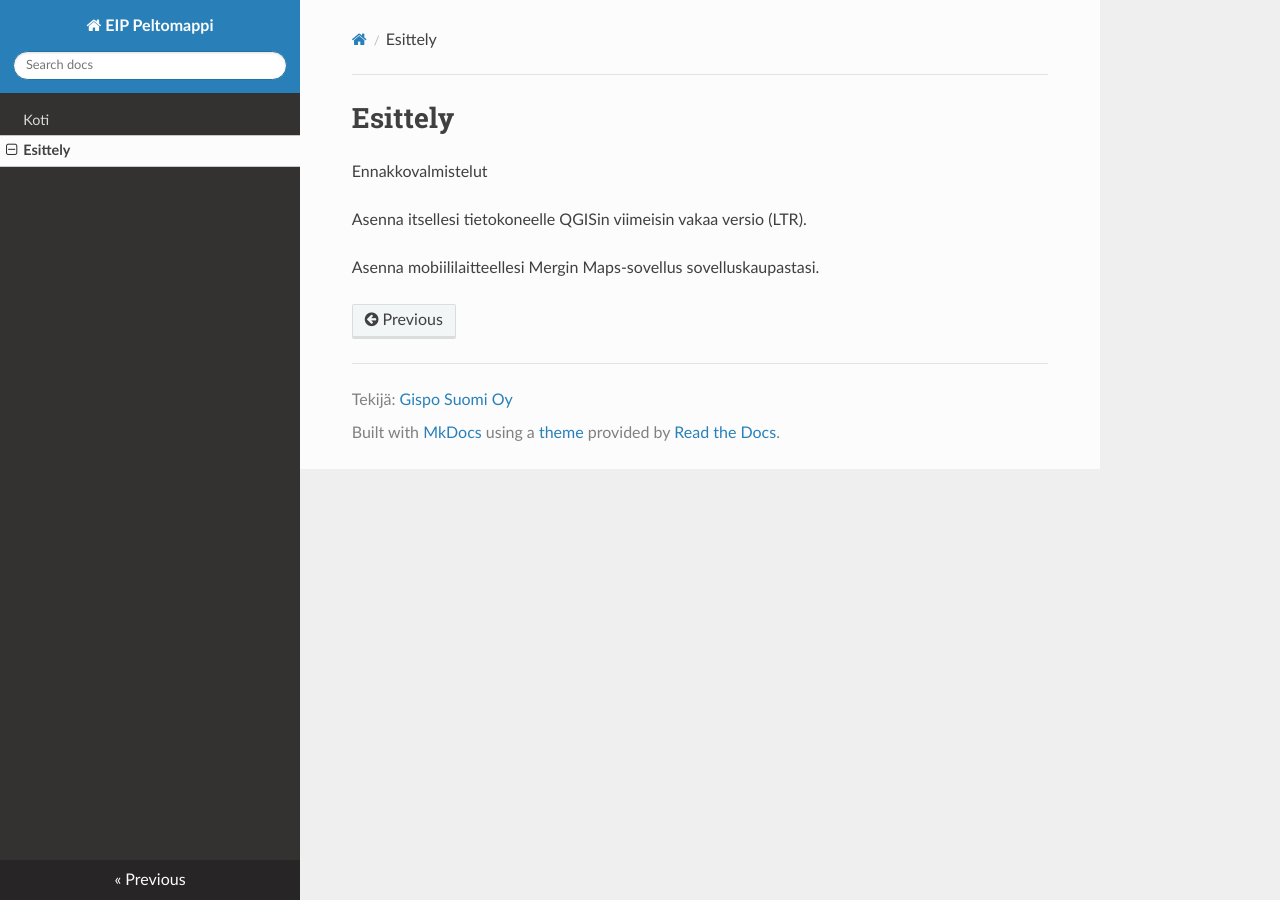
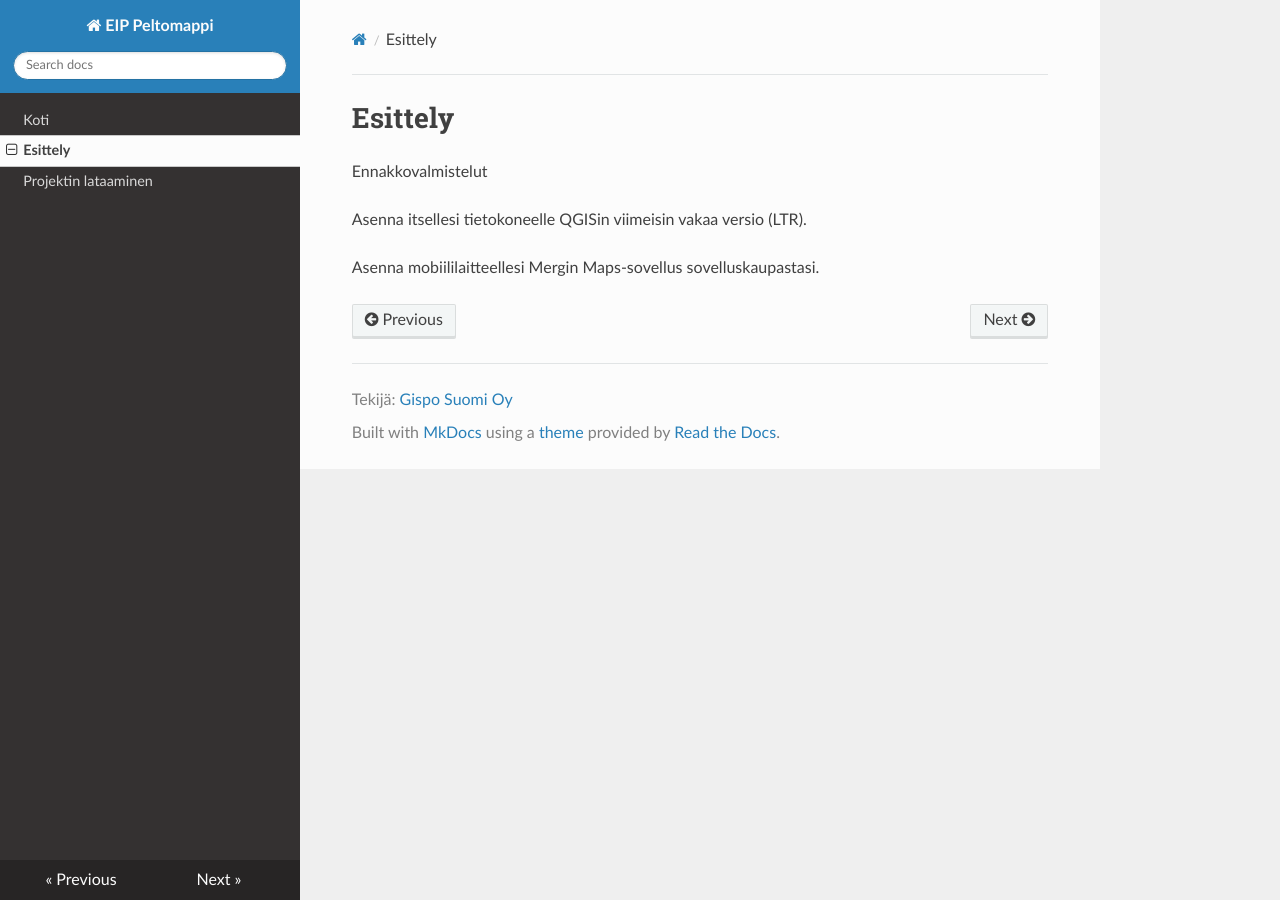
Before and after one commit to GispoCoding/eip-peltomappi, an MkDocs documentation site: the page built from docs/1_esittely.md, in a window 1280 px wide. Built offline with MkDocs 1.6.1, drawn with Linux system fonts in a browser that asks for light colours; nearby versions of some CDN libraries.

Commit message:
Päivitetty mkdocs.yml

```diff
--- a/mkdocs.yml
+++ b/mkdocs.yml
@@ -4,6 +4,7 @@ copyright: 'Tekijä: <a href="info@gispo.fi">Gispo Suomi Oy</a>'
 nav:
   - Koti: index.md
   - Esittely: 1_esittely.md
+  - Projektin lataaminen: 2_projektin_lataaminen.md
 
 use_directory_urls: false
 theme:
```
